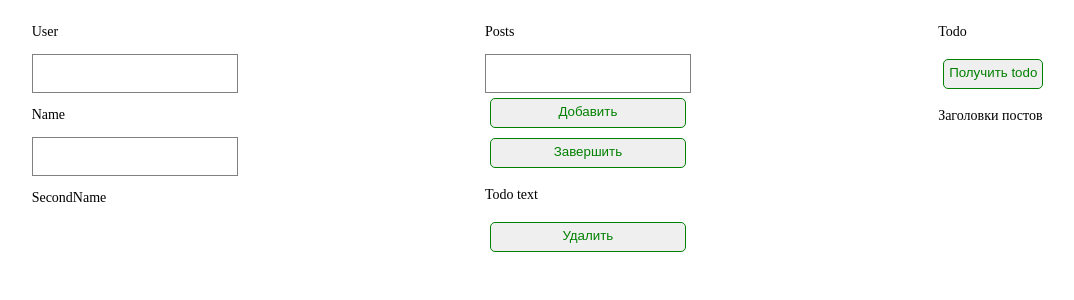
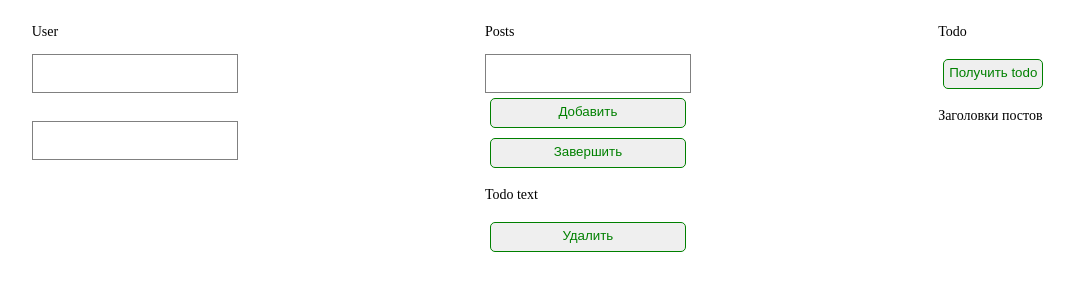
Before and after one commit to BogdanKolesov/lern_react_redux_toolkit, a React (Create React App) app: page / in a window 1280 px wide. Shown: the top 300 px of the page, without its empty margins (110-1184 px from the left). Built offline with nearby package versions, Linux system fonts and the light colour scheme.

Commit message:
add: userSlice

```diff
--- a/package.json
+++ b/package.json
@@ -3,11 +3,13 @@
   "version": "0.1.0",
   "private": true,
   "dependencies": {
+    "@reduxjs/toolkit": "^1.8.0",
     "@testing-library/jest-dom": "^5.16.2",
     "@testing-library/react": "^12.1.4",
     "@testing-library/user-event": "^13.5.0",
     "react": "^17.0.2",
     "react-dom": "^17.0.2",
+    "react-redux": "^7.2.6",
     "react-scripts": "5.0.0",
     "styled-components": "^5.3.3",
     "web-vitals": "^2.1.4"
--- a/src/components/User.jsx
+++ b/src/components/User.jsx
@@ -3,19 +3,34 @@ import Flex from './atoms/Flex';
 import styled from 'styled-components';
 import Text from './atoms/Text';
 import { Input } from './atoms/Input';
+import { useDispatch } from 'react-redux';
+import { setFirstName, setSecondName } from '../features/user/userSlice';
+import { useSelector } from 'react-redux';
 
 const User = () => {
+	const dispatch = useDispatch();
+	const name = useSelector(state => state.user.firstName);
+	const secondName = useSelector(state => state.user.secondName);
+
 	return (
 		<div>
 			<Text>User</Text>
 			<Flex>
 				<Flex column>
-					<Input />
-					<Text>Name</Text>
+					<Input
+						onChange={e => {
+							dispatch(setFirstName(e.target.value));
+						}}
+					/>
+					<Text>{name}</Text>
 				</Flex>
 				<Flex column>
-					<Input />
-					<Text>SecondName</Text>
+					<Input
+						onChange={e => {
+							dispatch(setSecondName(e.target.value));
+						}}
+					/>
+					<Text>{secondName}</Text>
 				</Flex>
 			</Flex>
 		</div>
--- /dev/null
+++ b/src/features/user/userSlice.js
@@ -0,0 +1,22 @@
+import { createSlice } from "@reduxjs/toolkit";
+
+const initialState = {
+    firstName: '',
+    lastName: ''
+}
+
+export const userSlice = createSlice({
+    name: 'user',
+    initialState,
+    reducers: {
+        setFirstName: (state, action) => {
+            state.firstName = action.payload
+        },
+        setSecondName: (state, action) => {
+            state.secondName = action.payload
+        },
+    }
+})
+
+export const { setFirstName, setSecondName } = userSlice.actions
+export default userSlice.reducer
--- a/src/index.js
+++ b/src/index.js
@@ -1,9 +1,13 @@
 import React from 'react';
 import ReactDOM from 'react-dom';
 import App from './App';
+import { store } from './store/store'
+import { Provider } from 'react-redux'
 
 ReactDOM.render(
-  <App />
+  <Provider store={store}>
+    <App />
+  </Provider>
   ,
   document.getElementById('root')
 );
--- /dev/null
+++ b/src/store/store.js
@@ -0,0 +1,8 @@
+import { configureStore } from "@reduxjs/toolkit";
+import userSlice from "../features/user/userSlice";
+
+export const store = configureStore({
+    reducer: {
+        user: userSlice
+    }
+})
```
Also changed, not shown: 1 other file (tests, documents, lock files or other folders).
